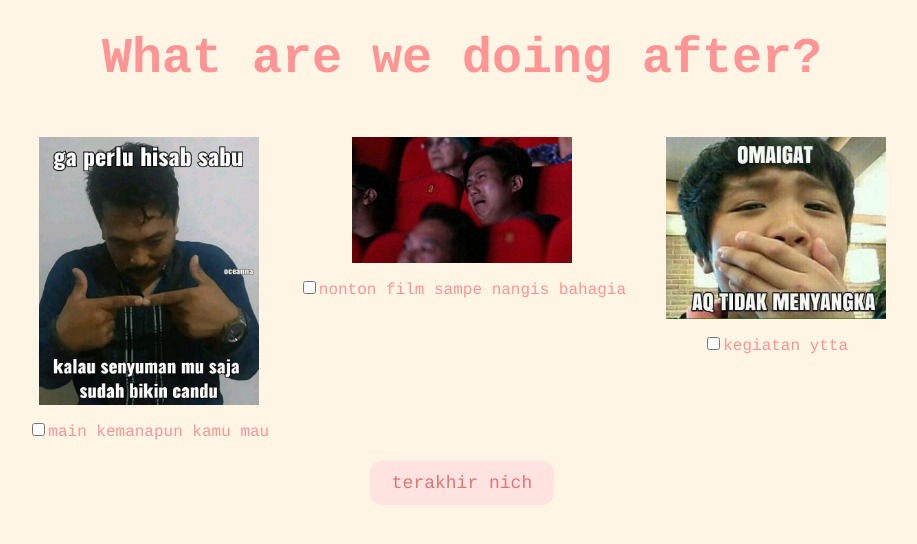
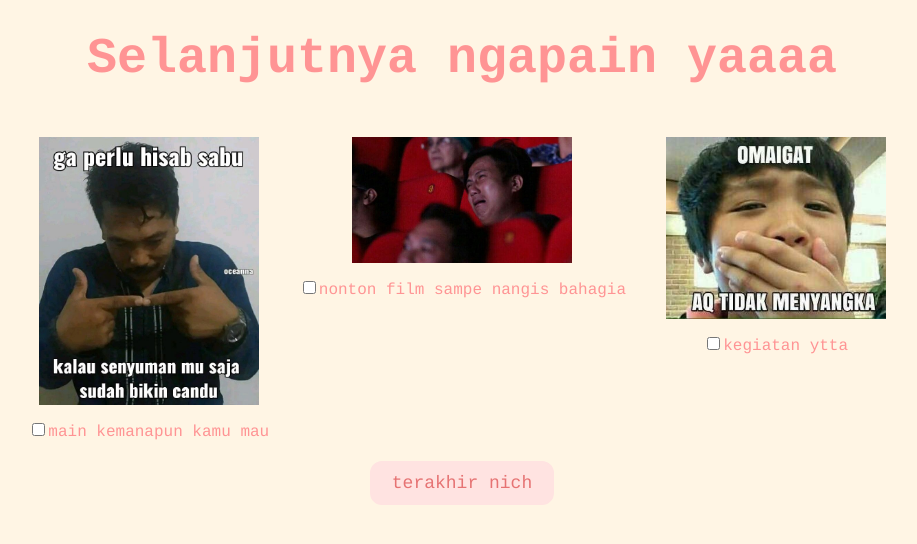
Before and after one commit to ilhamal7/valentine, a plain HTML site: page activities.html in a window 1280 px wide. Shown: the whole page, without its empty margins (178-1095 px from the left). Drawn offline with Linux system fonts and the light colour scheme.

Commit message:
activities.html

```diff
--- a/activities.html
+++ b/activities.html
@@ -45,7 +45,7 @@
 	</style>
 </head>
 <body>
-	<div id="activityquestion"><b>What are we doing after?</b>
+	<div id="activityquestion"><b>Selanjutnya ngapain yaaaa</b>
 	</div>
 	<div class = "activities-selection">
 		<div class="activity-item">
```
